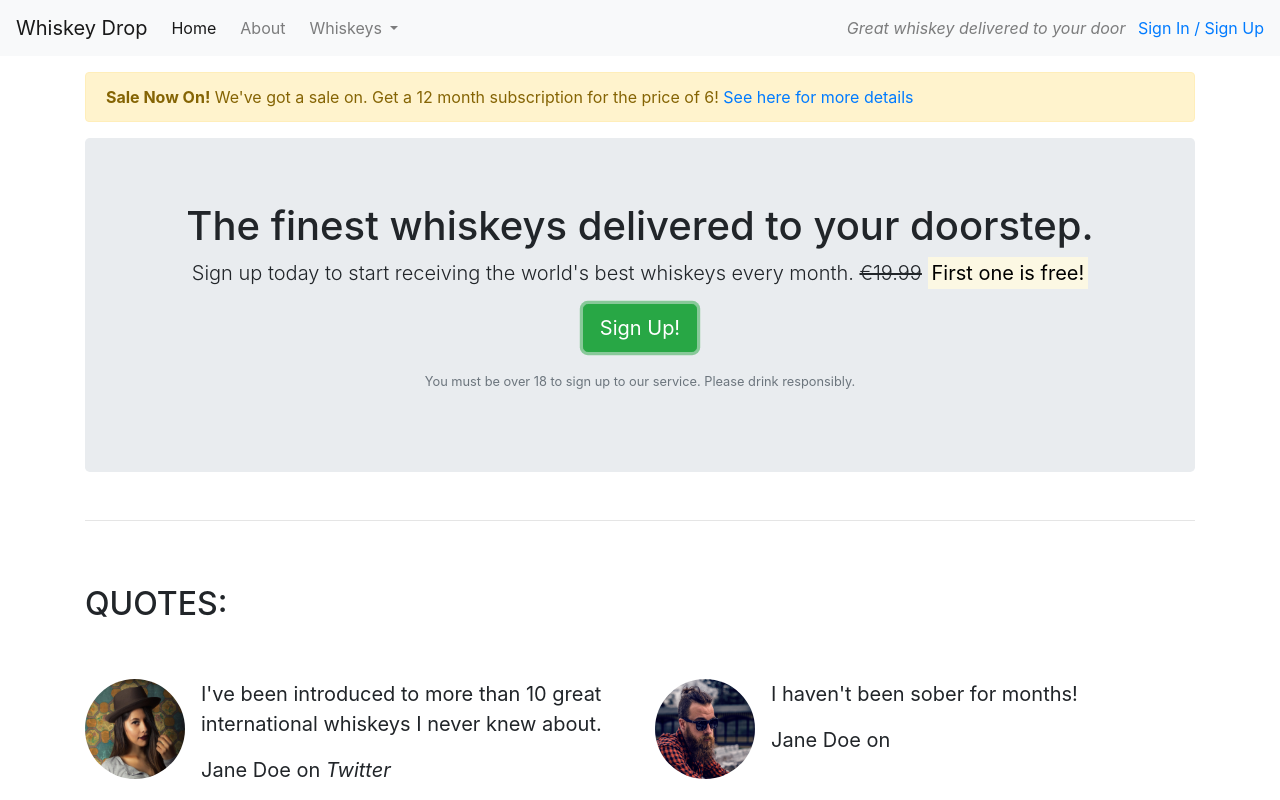
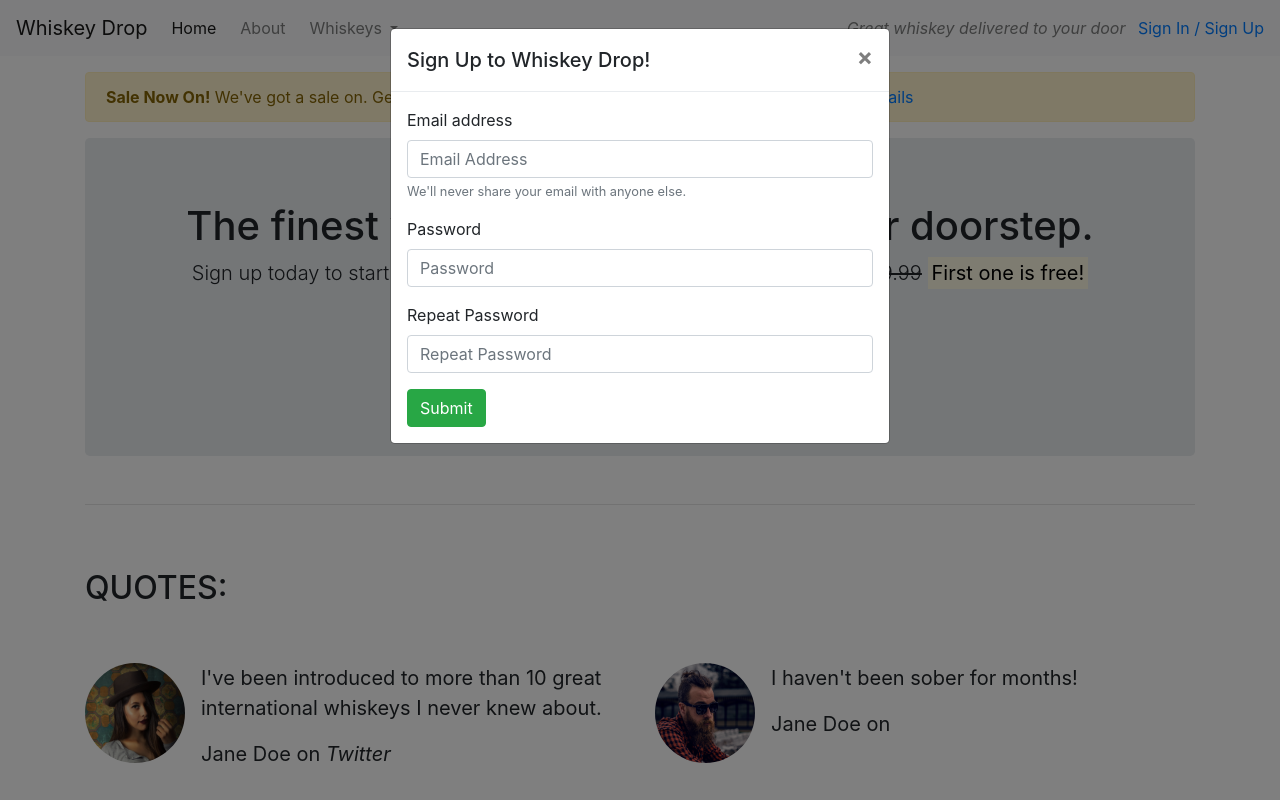
Before and after one commit to wyne-ybanez/BootStrap-Test, a plain HTML site: page Index.html in a window 1280 px wide. Both pictures are taken after a click on the button "Sign Up!". Shown: the top 800 px of the page. Drawn offline with nearby package versions, Linux system fonts and the light colour scheme.

Commit message:
Added modal and bootstrap form for Sign Up, Quick edits to comments

```diff
--- a/Index.html
+++ b/Index.html
@@ -45,7 +45,7 @@
           <a href="/login">Sign In / Sign Up</a>
       </div>
   </nav>
-    <!-- End of Navbar -->
+    <!-- /Navbar -->
 
     <!-- Article -->
     <article class="container mt-3">
@@ -56,7 +56,7 @@
               </div>
           </div>
       </div>
-    <!-- End of Article -->
+    <!-- /Article -->
 
     <!-- Call Out -->
     <div class="row">
@@ -67,12 +67,12 @@
                   <s class="d-none d-sm-inline">€19.99</s>
                   <span class="d-inline d-sm-none"><br></span>
                   <strong><mark>First one is free!</mark></strong></p>
-              <p><button class="btn btn-lg btn-success">Sign Up!</button></p>
+              <button class="btn btn-lg btn-success" data-toggle="modal" data-target="#signUpModal">Sign Up!</button>
               <p class="text-muted"><small>You must be over 18 to sign up to our service. Please drink responsibly.</small></p>
           </section>
       </div>
     </div>
-        <!-- /.callout -->
+        <!-- /Callout -->
         <hr>
 
         <!-- Quotes -->
@@ -114,7 +114,7 @@
               </div>
           </div>
         </section>
-        <!-- /.quotes -->
+        <!-- /quotes -->
         <hr>
 
         <!-- Features -->
@@ -152,7 +152,7 @@
           </div>
         </div>
       </section>
-        <!-- /.features -->
+        <!-- /features -->
 
         <!-- Monthly favourites -->
         <section class="monthly-favourites">
@@ -201,8 +201,42 @@
 
               </table>
         </section>
-        <!-- ./Monthly Favourites -->
+        <!-- /Monthly Favourites -->
     </article>
+
+    <div class="modal" tabindex="-1" id="signUpModal">
+        <div class="modal-dialog">
+          <div class="modal-content">
+            <div class="modal-header">
+              <h5 class="modal-title"> Sign Up to Whiskey Drop!</h5>
+                 <button type="button" class="close" data-dismiss="modal" aria-label="Close">
+              <span aria-hidden="true">&times;</span>
+          </button>
+             </div>
+
+             <div class="modal-body">
+                <!-- Bootstrap Form -->
+                <form>
+                  <div class="form-group">
+                        <label for="exampleInputEmail1">Email address</label>
+                        <input type="email" class="form-control" id="exampleInputEmail1" aria-describedby="emailHelp" placeholder="Email Address">
+                        <small id="emailHelp" class="form-text text-muted">We'll never share your email with anyone else.</small>
+                  </div>
+                  <div class="form-group">
+                        <label for="password">Password</label>
+                        <input type="password" class="form-control" id="password" placeholder="Password">
+                  </div>
+                  <div class="form-group">
+                        <label for="repeatPassword">Repeat Password</label>
+                        <input type="password" class="form-control" id="repeatPassword" placeholder="Repeat Password">
+                  </div>
+                        <button type="submit" class="btn btn-success">Submit</button>
+                </form>
+
+             </div>
+          </div>
+      </div>
+    </div>
         <!-- Bootstrap JavaScript -->
         <script src="https://code.jquery.com/jquery-3.5.1.slim.min.js" integrity="sha384-DfXdz2htPH0lsSSs5nCTpuj/zy4C+OGpamoFVy38MVBnE+IbbVYUew+OrCXaRkfj" crossorigin="anonymous"></script>
         <script src="https://cdn.jsdelivr.net/npm/popper.js@1.16.1/dist/umd/popper.min.js" integrity="sha384-9/reFTGAW83EW2RDu2S0VKaIzap3H66lZH81PoYlFhbGU+6BZp6G7niu735Sk7lN" crossorigin="anonymous"></script>
```
